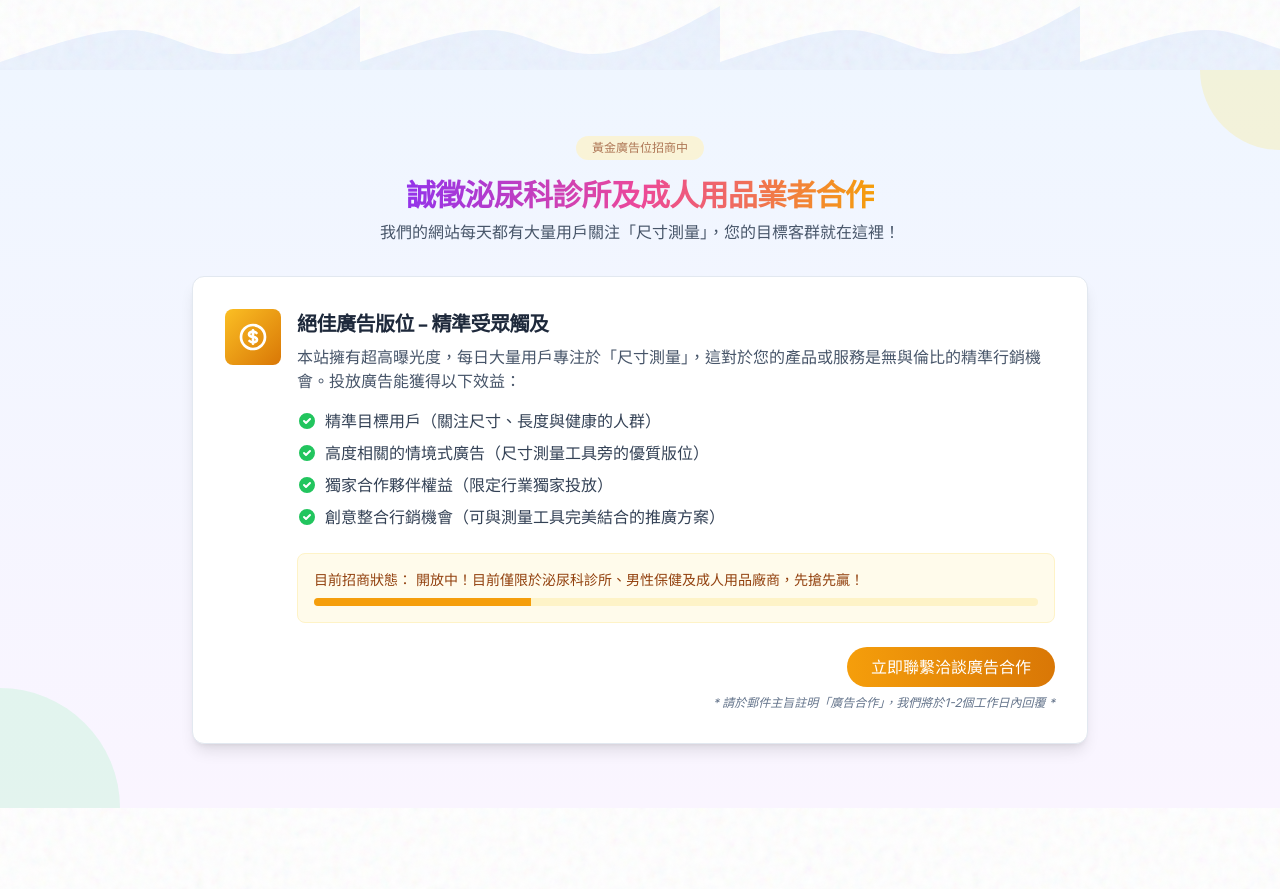
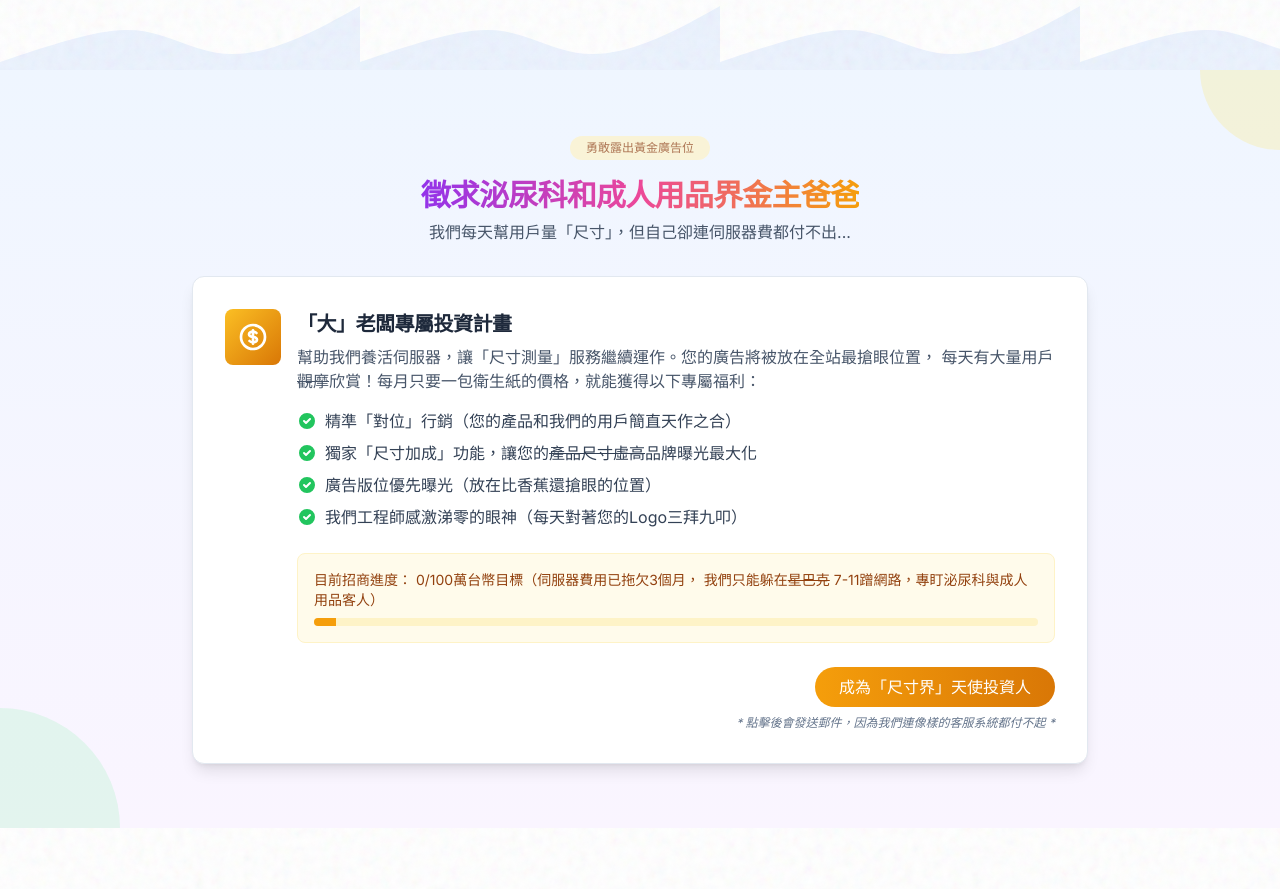
Before and after one commit to AioliaKnight/banana_test, a Next.js app: page / in a window 1280 px wide. Shown: the part 1100-1989 px from the top of the page. Built offline with nearby package versions, Linux system fonts and the light colour scheme.

Commit message:
update: 修改廣告招商區塊為自嘲幽默風格

```diff
--- a/src/app/page.tsx
+++ b/src/app/page.tsx
@@ -313,15 +313,15 @@ export default function Home() {
         <div className="max-w-4xl mx-auto relative">
           <div className="text-center mb-8">
             <span className="inline-block px-4 py-1 bg-amber-100 text-amber-800 text-xs font-medium rounded-full animate-pulse">
-              黃金廣告位招商中
+              勇敢露出黃金廣告位
             </span>
             <h2 className="text-2xl sm:text-3xl font-bold mt-4 mb-2">
               <span className="text-transparent bg-clip-text bg-gradient-to-r from-purple-600 via-pink-500 to-amber-500">
-                誠徵泌尿科診所及成人用品業者合作
+                徵求泌尿科和成人用品界金主爸爸
               </span>
             </h2>
             <p className="text-slate-600 max-w-xl mx-auto">
-              我們的網站每天都有大量用戶關注「尺寸測量」，您的目標客群就在這裡！
+              我們每天幫用戶量「尺寸」，但自己卻連伺服器費都付不出...
             </p>
           </div>
 
@@ -335,10 +335,11 @@ export default function Home() {
                 </div>
                 <div className="flex-1">
                   <h3 className="text-xl font-bold text-slate-800 mb-2">
-                    絕佳廣告版位 - 精準受眾觸及
+                    「大」老闆專屬投資計畫
                   </h3>
                   <p className="text-slate-600 mb-4">
-                    本站擁有超高曝光度，每日大量用戶專注於「尺寸測量」，這對於您的產品或服務是無與倫比的精準行銷機會。投放廣告能獲得以下效益：
+                    幫助我們養活伺服器，讓「尺寸測量」服務繼續運作。您的廣告將被放在全站最搶眼位置，
+                    每天有大量用戶<span className="line-through">觀摩</span>欣賞！每月只要一包衛生紙的價格，就能獲得以下專屬福利：
                   </p>
 
                   <ul className="space-y-2 mb-6">
@@ -346,34 +347,35 @@ export default function Home() {
                       <svg className="h-5 w-5 text-green-500 flex-shrink-0 mt-0.5" fill="currentColor" viewBox="0 0 20 20" xmlns="http://www.w3.org/2000/svg">
                         <path fillRule="evenodd" d="M10 18a8 8 0 100-16 8 8 0 100 16zm3.707-9.293a1 1 0 00-1.414-1.414L9 10.586 7.707 9.293a1 1 0 00-1.414 1.414l2 2a1 1 0 001.414 0l4-4z" clipRule="evenodd"></path>
                       </svg>
-                      <span className="text-slate-700">精準目標用戶（關注尺寸、長度與健康的人群）</span>
+                      <span className="text-slate-700">精準「對位」行銷（您的產品和我們的用戶簡直天作之合）</span>
                     </li>
                     <li className="flex items-start gap-2">
                       <svg className="h-5 w-5 text-green-500 flex-shrink-0 mt-0.5" fill="currentColor" viewBox="0 0 20 20" xmlns="http://www.w3.org/2000/svg">
                         <path fillRule="evenodd" d="M10 18a8 8 0 100-16 8 8 0 100 16zm3.707-9.293a1 1 0 00-1.414-1.414L9 10.586 7.707 9.293a1 1 0 00-1.414 1.414l2 2a1 1 0 001.414 0l4-4z" clipRule="evenodd"></path>
                       </svg>
-                      <span className="text-slate-700">高度相關的情境式廣告（尺寸測量工具旁的優質版位）</span>
+                      <span className="text-slate-700">獨家「尺寸加成」功能，讓您的<span className="line-through">產品尺寸虛高</span>品牌曝光最大化</span>
                     </li>
                     <li className="flex items-start gap-2">
                       <svg className="h-5 w-5 text-green-500 flex-shrink-0 mt-0.5" fill="currentColor" viewBox="0 0 20 20" xmlns="http://www.w3.org/2000/svg">
                         <path fillRule="evenodd" d="M10 18a8 8 0 100-16 8 8 0 100 16zm3.707-9.293a1 1 0 00-1.414-1.414L9 10.586 7.707 9.293a1 1 0 00-1.414 1.414l2 2a1 1 0 001.414 0l4-4z" clipRule="evenodd"></path>
                       </svg>
-                      <span className="text-slate-700">獨家合作夥伴權益（限定行業獨家投放）</span>
+                      <span className="text-slate-700">廣告版位優先曝光（放在比香蕉還搶眼的位置）</span>
                     </li>
                     <li className="flex items-start gap-2">
                       <svg className="h-5 w-5 text-green-500 flex-shrink-0 mt-0.5" fill="currentColor" viewBox="0 0 20 20" xmlns="http://www.w3.org/2000/svg">
                         <path fillRule="evenodd" d="M10 18a8 8 0 100-16 8 8 0 100 16zm3.707-9.293a1 1 0 00-1.414-1.414L9 10.586 7.707 9.293a1 1 0 00-1.414 1.414l2 2a1 1 0 001.414 0l4-4z" clipRule="evenodd"></path>
                       </svg>
-                      <span className="text-slate-700">創意整合行銷機會（可與測量工具完美結合的推廣方案）</span>
+                      <span className="text-slate-700">我們工程師感激涕零的眼神（每天對著您的Logo三拜九叩）</span>
                     </li>
                   </ul>
 
                   <div className="bg-amber-50 p-4 rounded-lg border border-amber-100">
                     <p className="text-amber-800 text-sm">
-                      <span className="font-medium">目前招商狀態：</span> 開放中！目前僅限於泌尿科診所、男性保健及成人用品廠商，先搶先贏！
+                      <span className="font-medium">目前招商進度：</span> 0/100萬台幣目標（伺服器費用已拖欠3個月，
+                      我們只能躲在<span className="line-through">星巴克</span> 7-11蹭網路，專盯泌尿科與成人用品客人）
                     </p>
                     <div className="h-2 bg-amber-100 rounded-full mt-2 overflow-hidden">
-                      <div className="w-[30%] h-full bg-amber-500"></div>
+                      <div className="w-[3%] h-full bg-amber-500"></div>
                     </div>
                   </div>
                 </div>
@@ -381,10 +383,10 @@ export default function Home() {
 
               <div className="mt-6 text-center sm:text-right">
                 <a href="mailto:contact@aideamed.com" className="bg-gradient-to-r from-amber-500 to-amber-600 text-white px-6 py-2 rounded-full font-medium hover:shadow-lg transform hover:scale-105 transition-all inline-block">
-                  立即聯繫洽談廣告合作
+                  成為「尺寸界」天使投資人
                 </a>
                 <p className="text-xs text-slate-500 mt-2 italic">
-                  * 請於郵件主旨註明「廣告合作」，我們將於1-2個工作日內回覆 *
+                  * 點擊後會發送郵件，因為我們連像樣的客服系統都付不起 *
                 </p>
               </div>
             </div>
```
